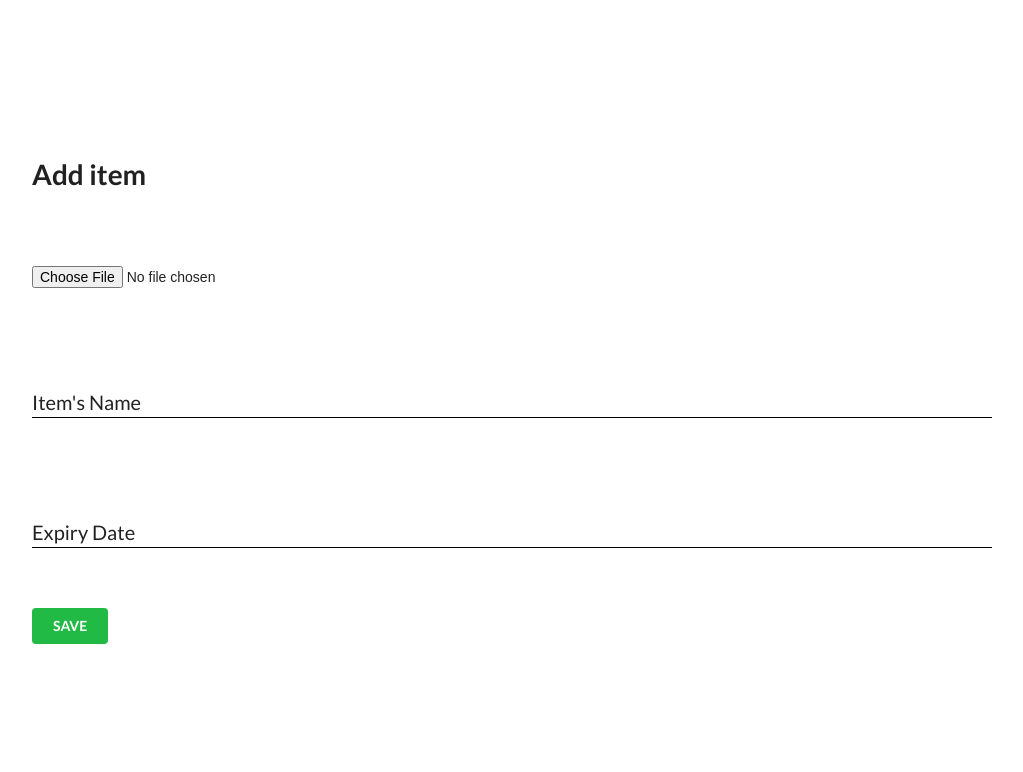
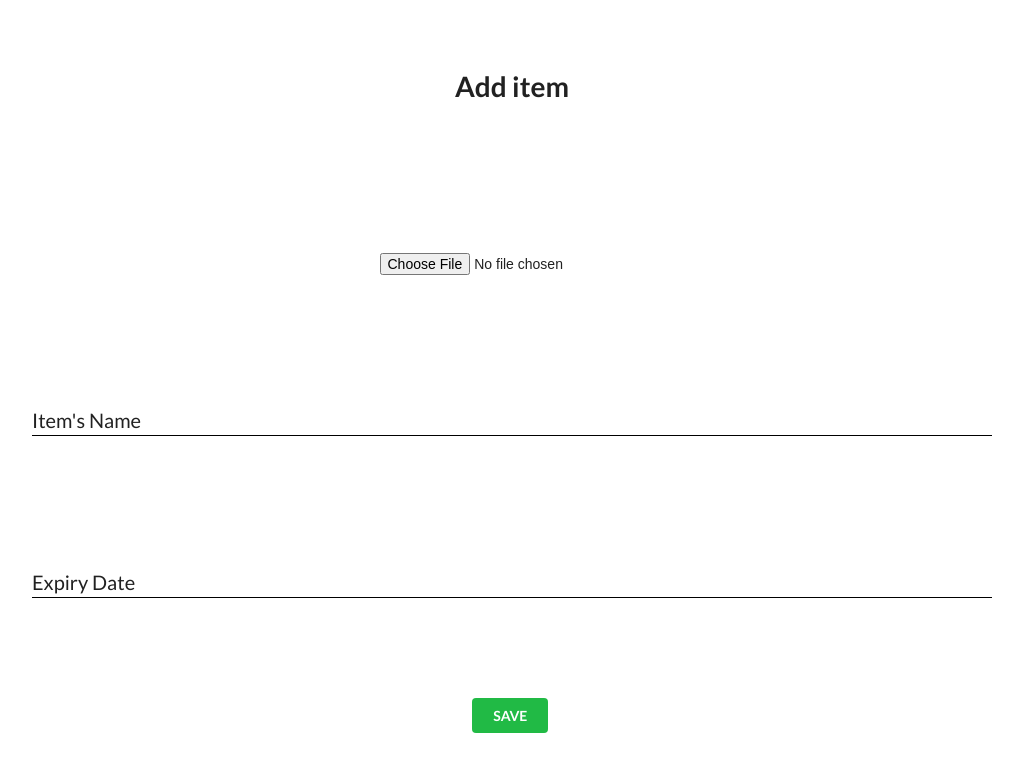
Before and after one commit to poomsc/BeforeExpire_webapp, a Flask app: template templates/input.html in a window 1280 px wide. Shown: the top 772 px of the page, without its empty margins (128-1151 px from the left). Run offline with Flask 2, Linux system fonts and the light colour scheme; the template is opened without the code that fills it, so the values that code supplies are empty; some libraries are stand-ins or nearby versions.

Commit message:
edit form to flexible

```diff
--- a/templates/input.html
+++ b/templates/input.html
@@ -17,7 +17,10 @@
 
         .box {
             width: 75%;
-
+            display: flex;
+            flex-direction: column;
+            align-items: center;
+            height: 60vh;
         }
 
         .form {
@@ -93,14 +96,13 @@
 </head>
 
 <body>
+    <h1 style="text-align:center">Add item</h1>
     <form class="box" action="" method="POST">
-        <h1>Add item</h1>
-        <br/>
-        <br/>
-        <br/>
         <div class="takePhoto">
             <input type="file" accept="image/*" capture="capture">
         </div>
+        <br/>
+        <br/>
         <br/>
         <br/>
         <br/>
@@ -110,6 +112,8 @@
                 <span class="content-name">Item's Name</span>
             </label>
         </div>
+        <br/>
+        <br/>
         <br/>
         <br/>
         <br/>
@@ -123,6 +127,8 @@
         <br/>
         <br/>
         <br/>
+        <br/>
+        <br/>
         <submit class="ui green button">SAVE</submit>
     </form>
 
```
